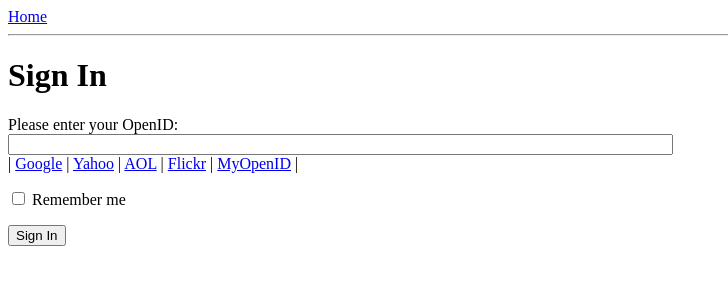
After one commit to josuebrunel/microblog, a Flask app: page /login in a window 1280 px wide. The commit adds this page. Shown: the top 300 px of the page, without its empty margins (0-728 px from the left). Run offline with Flask 2, Linux system fonts and the light colour scheme.

Commit message:
Login Form OpenID Implemented

```diff
--- a/app/__init__.py
+++ b/app/__init__.py
@@ -1,5 +1,6 @@
 from flask import Flask
 
 app = Flask(__name__)
+app.config.from_object('config')
 
 from app import views
--- /dev/null
+++ b/app/forms.py
@@ -0,0 +1,8 @@
+from flask.ext.wtf import Form
+from wtforms import TextField, BooleanField
+from wtforms.validators import Required
+
+class LoginForm(Form):
+
+    openid = TextField('openoid', validators = [Required('This fill is required')])
+    remember_me = BooleanField('Remember me', default = False)
--- a/app/templates/base.html
+++ b/app/templates/base.html
@@ -9,6 +9,15 @@
   <body>
     <div> <a href="{{ url_for('index') }}">Home</a></div>
     <hr />
+    {% with messages = get_flashed_messages() %}
+    {%if messages %}
+    <ul>
+      {%for message in message%}
+      <li>{{message}}</li>
+      {%endfor%}
+    </ul>
+    {%endif%}
+    {%endwith%}
     {%block content %} {%endblock%}
   </body>
 </html>
--- /dev/null
+++ b/app/templates/login.html
@@ -0,0 +1,37 @@
+{% extends 'base.html'%}
+
+{%block content%}
+
+<script type="text/javascript">
+  function set_openid(openid, provider){
+    console.log('In');
+    u = openid.search('<username>');
+    if ( u != -1){
+      user = prompt('Enter your '+provider+' username:');
+      openid = openid.substr(0, u) + user
+    }
+    form = document.forms['login']
+    console.log(document.forms['login'])
+    form.elements['openid'].value = openid;
+ }
+</script>
+
+<h1>Sign In</h1>
+<form method="post" id="" action="{{ url_for('login')}}" name="login">
+  {{form.hidden_tag()}}
+  <p>
+    Please enter your OpenID:<br>
+    {{form.openid(size=80)}}
+    {% for error in form.errors.openid %}
+        <span style="color: red;">[{{error}}]</span>
+    {% endfor %}<br>
+    |{% for pr in providers %}
+        <a href="javascript:set_openid('{{pr.url}}', '{{pr.name}}');">{{pr.name}}</a> |
+     {% endfor %}
+  </p>
+  <p>
+    {{form.remember_me}} Remember me
+  </p>
+  <p><input type="submit" name="" value="Sign In" /> </p>
+</form>
+{%endblock%}
--- a/app/views.py
+++ b/app/views.py
@@ -1,8 +1,17 @@
 from app import app
-from flask import render_template
+from flask import render_template, flash, redirect, url_for
+from forms import LoginForm
 
 @app.route('/')
 @app.route('/index')
 def index():
     user = {'nickname': 'josue'}
     return render_template("index.html",title= 'home', user= user)
+
+@app.route('/login', methods=['GET', 'POST'])
+def login():
+    form = LoginForm()
+    if form.validate_on_submit():
+        flash('Login requested for OpenID="' + form.openid.data + '", remember_me=' + str(form.remember_me.data))
+        return redirect(url_for('index'))
+    return render_template('login.html', title='Sign In', form=form, providers= app.config['OPENID_PROVIDERS'])
```
Also changed, not shown: config.py (added, +10 -0 lines).
